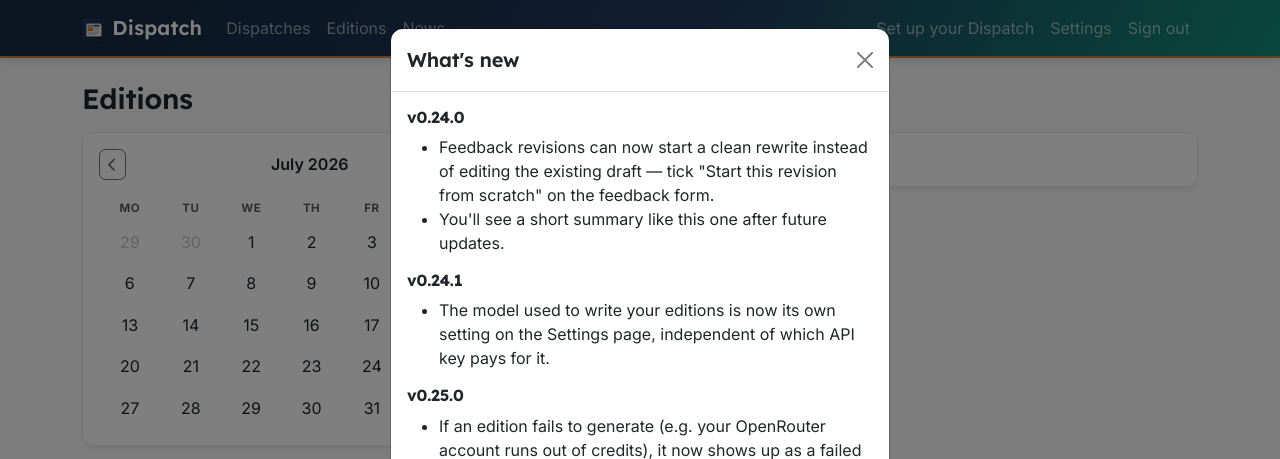
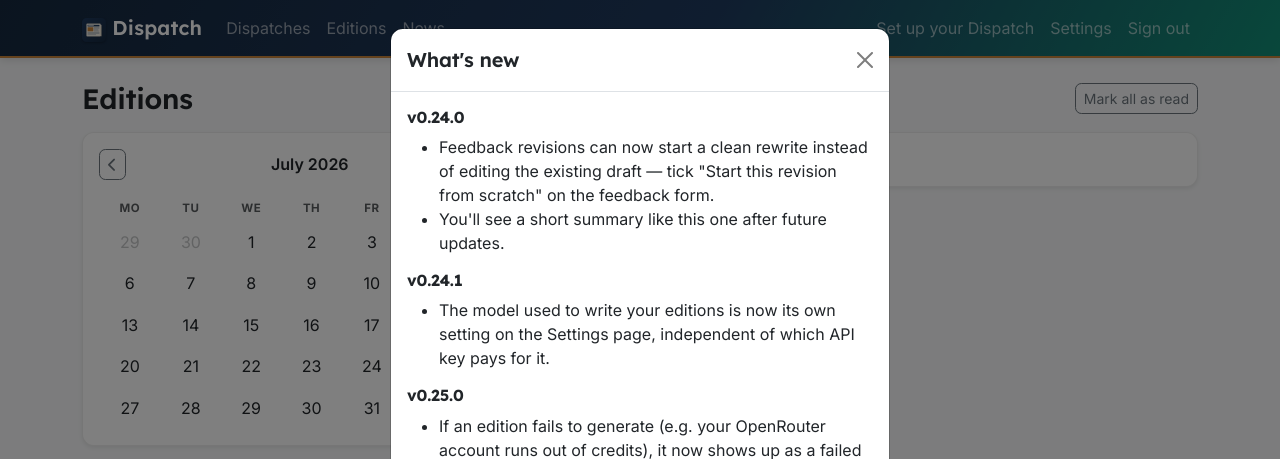
Before and after one commit to rjbruin/ai-news, a Flask app: page /summaries in a window 1280 px wide. Shown: the top 459 px of the page. Run offline with Flask 3, Linux system fonts and the light colour scheme; the visitor is signed in with stand-in values (Sample User, id 1); data comes from the database, SQL or seed files in the repository; data that the repository does not hold is empty; some libraries are stand-ins or nearby versions.

Commit message:
Add "Mark all as read" button to Editions page
Marks every edition in the currently-viewed month as read for the current
user in one action, reusing the same month-range logic as the Editions
calendar view.

Co-Authored-By: Claude Sonnet 5 <noreply@anthropic.com>

```diff
--- a/app/templates/summaries/list.html
+++ b/app/templates/summaries/list.html
@@ -2,7 +2,12 @@
 {% from "partials/_edition_row.html" import edition_hero_card with context %}
 {% block title %}Editions · Dispatch{% endblock %}
 {% block content %}
-<h1 class="h3 mb-3">Editions</h1>
+<div class="d-flex justify-content-between align-items-center mb-3">
+  <h1 class="h3 mb-0">Editions</h1>
+  <form method="post" action="{{ url_for('web.editions_mark_all_read', year=year, month=month) }}">
+    <button class="btn btn-sm btn-outline-secondary">Mark all as read</button>
+  </form>
+</div>
 
 <style>
   .calendar-grid { width: 100%; border-collapse: collapse; }
--- a/app/web/routes.py
+++ b/app/web/routes.py
@@ -1102,6 +1102,37 @@ def summaries():
     )
 
 
+@bp.route("/summaries/mark-all-read", methods=["POST"])
+@login_required
+def editions_mark_all_read():
+    """Marks every edition shown on the current Editions month view as read
+    for the current viewer — same range logic as summaries()."""
+    from datetime import datetime
+
+    today = utcnow().date()
+    year = request.args.get("year", type=int) or today.year
+    month = request.args.get("month", type=int) or today.month
+    if not (1 <= month <= 12):
+        year, month = today.year, today.month
+
+    first = datetime(year, month, 1)
+    next_first = datetime(year + 1, 1, 1) if month == 12 else datetime(year, month + 1, 1)
+
+    followed = current_user.subscribed_dispatches.all()
+    month_feed = summarize.edition_heads_in_range(followed, first, next_first)
+    already_read = {
+        run_id for (run_id,) in EditionRead.query.filter_by(user_id=current_user.id)
+        .with_entities(EditionRead.run_id)
+        .filter(EditionRead.run_id.in_([run.id for run, _ in month_feed]))
+    }
+    for run, _ in month_feed:
+        if run.id not in already_read:
+            db.session.add(EditionRead(user_id=current_user.id, run_id=run.id, read_at=utcnow()))
+    db.session.commit()
+    flash("Marked all editions as read.", "info")
+    return redirect(url_for("web.summaries", year=year, month=month))
+
+
 @bp.route("/dispatches")
 @login_required
 def dispatches():
```
Also changed, not shown: TODO.md (+1 -1 lines), tests/test_dispatch_subscriptions.py (+25 -0 lines).
